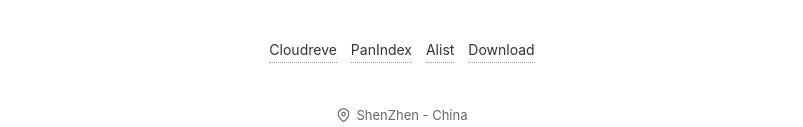
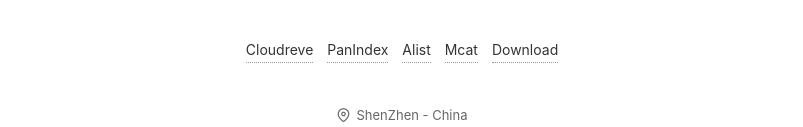
Before and after one commit to zcatsli/taohua, a plain HTML site: page index.html in a window 1280 px wide. Shown: the part 330-457 px from the top of the page, without its empty margins (238-1041 px from the left). Drawn offline with Linux system fonts and the light colour scheme; files whose address does not match are found by name.

Commit message:
Update index.html

```diff
--- a/index.html
+++ b/index.html
@@ -30,6 +30,7 @@
       <a href="https://ssmao.ml" class="animate-slide-in-down">Cloudreve</a>
       <a href="http://ssmao.ml:5238" class="animate-slide-in-down">PanIndex</a>
       <a href="http://sexmao.tk" class="animate-slide-in-down">Alist</a>
+      <a href="http://mcat.tk/" class="animate-slide-in-down">Mcat</a>
       <a href="https://taohua9.herokuapp.com/taohua/" class="animate-slide-in-down">Download</a>
     </div>
     <div class="location">
```
